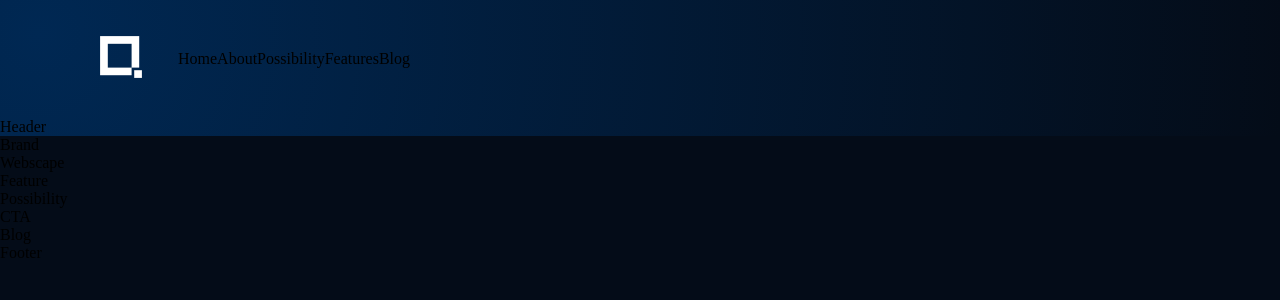
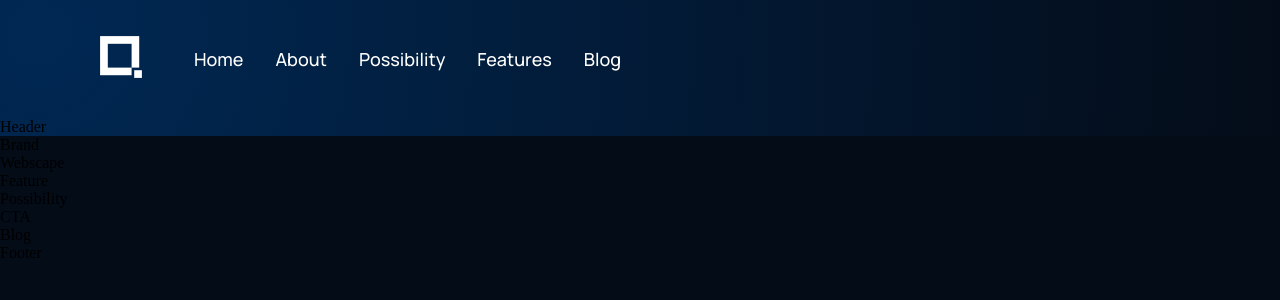
Before and after one commit to WafaBenyettou/WebScape, a React (Vite) app: page / in a window 1280 px wide. Shown: the top 300 px of the page. Built offline with nearby package versions, Linux system fonts and the light colour scheme.

Commit message:
navbar css

```diff
--- a/src/components/navbar/Navbar.jsx
+++ b/src/components/navbar/Navbar.jsx
@@ -6,10 +6,13 @@ import './navbar.css'
 const Navbar = () => {
   return (
     <div className='webscape-navbar'>
+
         <div className='webscape-navbar-links'>
+
             <div className='webscape-navbar-links-logo'>
                <img src={logo} alt='logo'/>
             </div>
+
             <div className='webscape-navbar-links-container'>
                 <p><a href='#home'>Home</a></p>
                 <p><a href='#webscape'>About</a></p>
@@ -17,6 +20,7 @@ const Navbar = () => {
                 <p><a href='#features'>Features</a></p>
                 <p><a href='#blog'>Blog</a></p>
             </div>
+
         </div>
 
     </div>
--- a/src/components/navbar/navbar.css
+++ b/src/components/navbar/navbar.css
@@ -25,6 +25,27 @@
   flex-direction: row;
 }
 
+.webscape-navbar-links-container p ,
+.webscape-navbar-sign p,
+.webscape-navbar-menu-container p{
+  color: #fff;
+  font-family: var(--font-family);
+  font-weight: 500;
+  font-size: 18px;
+  line-height: 25px;
+  text-transform: capitalize;
+
+  margin:0 1rem;
+  cursor: pointer;
+}
+
+
+
+
+
+
+
+
 .webscape-navbar-sign {
   display: flex;
   justify-content: flex-end;
```
